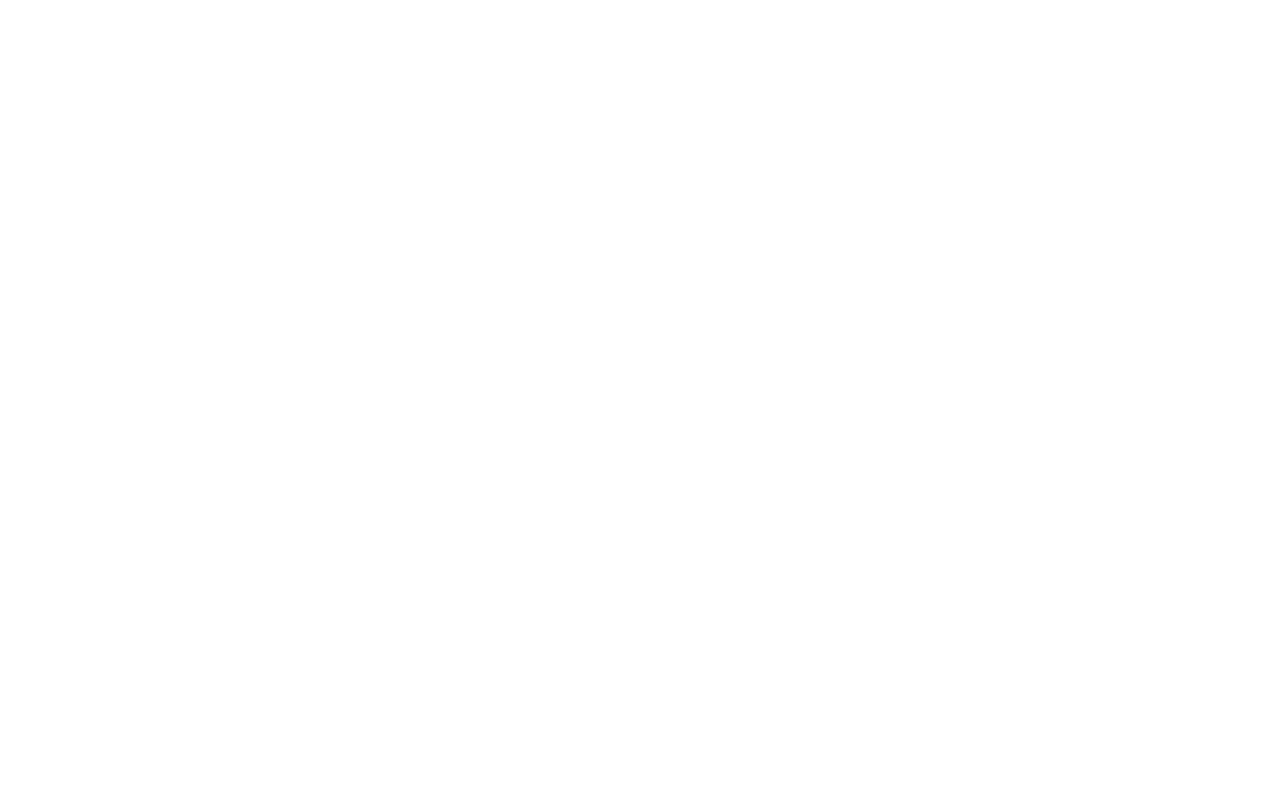
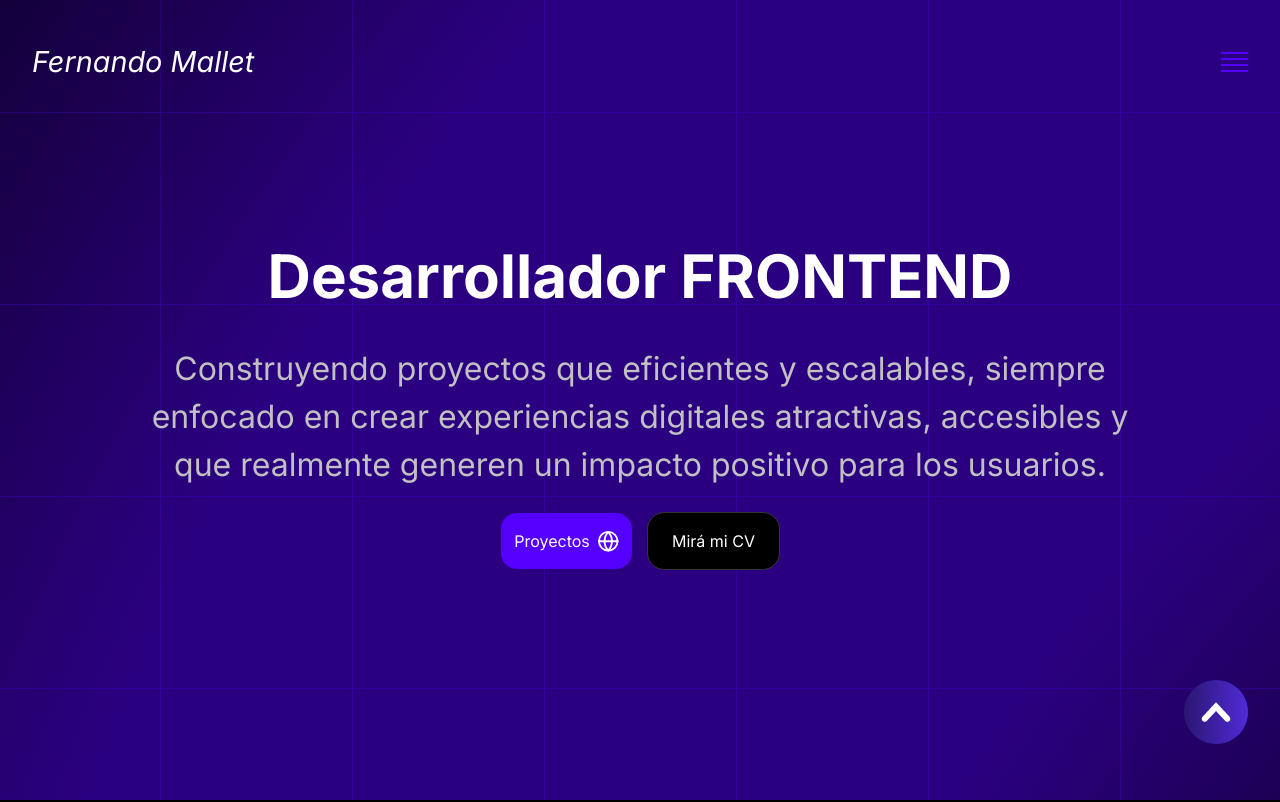
Before and after one commit to fnmallet/Portfolio, a React (Vite) app: page / in a window 1280 px wide. Before the commit this address had no page. Shown: the top 802 px of the page. Built offline with nearby package versions, Linux system fonts and the light colour scheme.

Commit message:
fix: router root path

```diff
--- a/src/main.tsx
+++ b/src/main.tsx
@@ -14,7 +14,7 @@
   <StrictMode>
     <BrowserRouter>
       <Routes>
-        <Route path="/Portfolio/" element={<RootLayout />} >
+        <Route path="/" element={<RootLayout />} >
           <Route index element={<RootPage />}/>
         </Route>
       </Routes>
```
